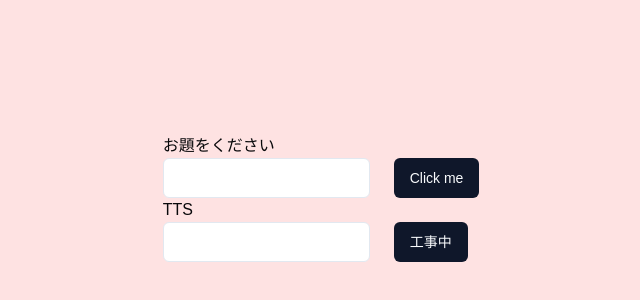
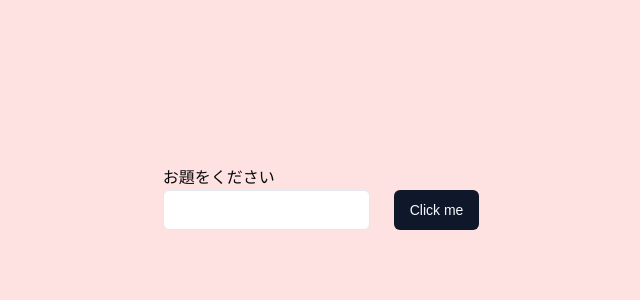
Before and after one commit to manjutabetai/rakugo, a Next.js app: page / in a window 1280 px wide. Shown: the part 202-502 px from the top of the page, without its empty margins (319-959 px from the left). Built offline with nearby package versions, Linux system fonts and the light colour scheme.

Commit message:
音声の自動再生まで完了

```diff
--- a/app/page.tsx
+++ b/app/page.tsx
@@ -2,6 +2,7 @@
 
 import { useState } from "react";
 import axios from "axios";
+import { Howl } from "howler";
 import { Button } from "@/components/ui/button";
 import { Input } from "@/components/ui/input";
 import { Spinner } from "@/components/ui/Spinner"; // Spinnerコンポーネントを使用（適宜設定）
@@ -39,6 +40,14 @@ export default function Home() {
       });
       const data = await response.json();
       setResponse(data.result); // レスポンスを表示
+
+      // 音声ファイルの再生
+      const sound = new Howl({
+        src: ["/rakugo/speech.mp3"], // 音声ファイルのパス
+        onload: () => {
+          sound.play();
+        },
+      });
     } catch (error) {
       console.error(error);
       setResponse("エラーが発生しました"); // エラーメッセージを表示
@@ -46,7 +55,7 @@ export default function Home() {
   };
 
   return (
-    <div className="flex flex-col items-center justify-center w-full h-screen bg-red-100">
+    <div className="flex flex-col items-center justify-center w-full h-screen bg-red-100 px-10">
       <div className="flex flex-col items-start">
         <div>お題をください</div>
         <div className="flex items-center">
@@ -58,15 +67,6 @@ export default function Home() {
           <Button onClick={handleClick} disabled={loading}>
             {loading ? "通信中..." : "Click me"}
           </Button>
-        </div>
-        <div>TTS</div>
-        <div className="flex items-center">
-          <Input
-            className="mr-6"
-            value={inputText}
-            onChange={(e) => setInputText(e.target.value)}
-          />
-          <Button disabled={loading}>{loading ? "通信中..." : "工事中"}</Button>
         </div>
 
         {/* ローディング中にインジケーターを表示 */}
--- a/package.json
+++ b/package.json
@@ -11,9 +11,11 @@
   "dependencies": {
     "@radix-ui/react-icons": "^1.3.0",
     "@radix-ui/react-slot": "^1.1.0",
+    "@types/howler": "^2.2.12",
     "axios": "^1.7.7",
     "class-variance-authority": "^0.7.0",
     "clsx": "^2.1.1",
+    "howler": "^2.2.4",
     "lucide-react": "^0.446.0",
     "next": "14.2.13",
     "openai": "^4.66.1",
```
Also changed, not shown: 1 other file (tests, documents, lock files or other folders).
